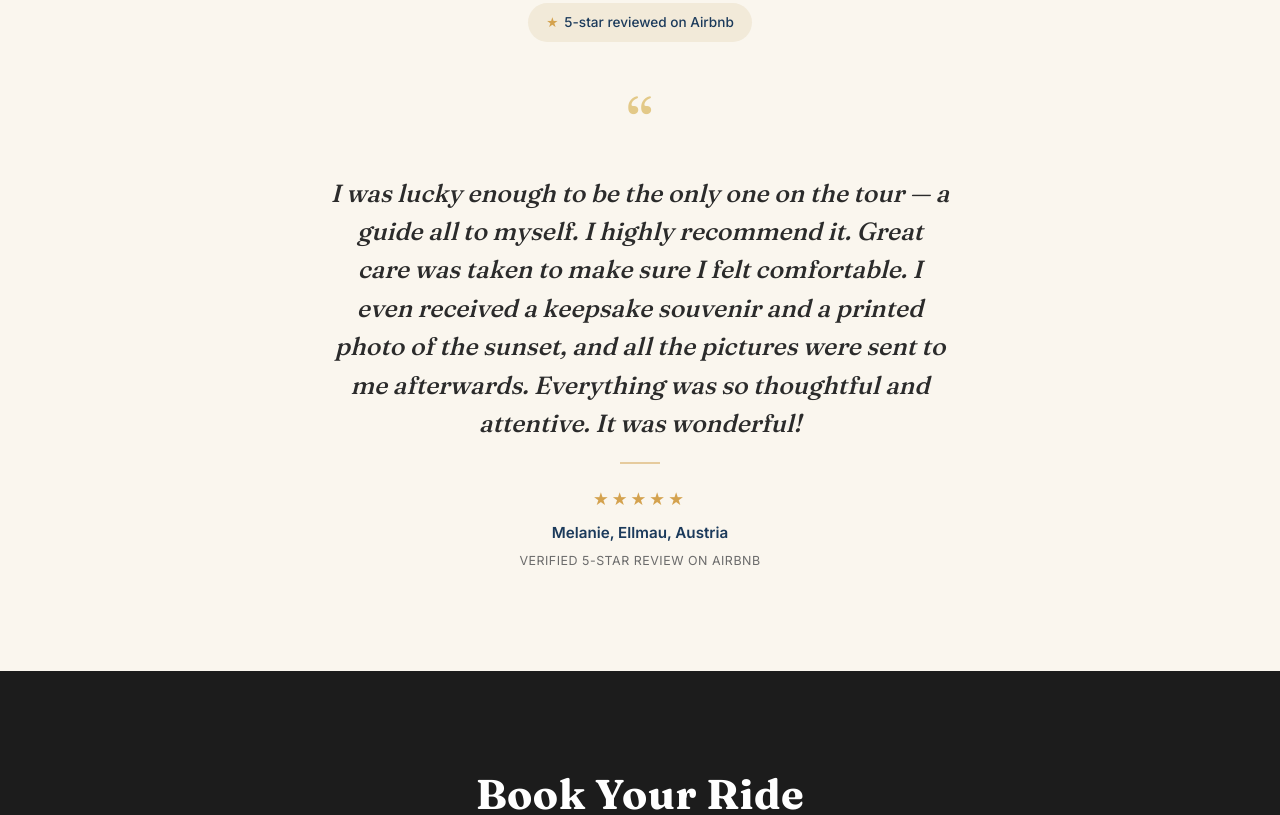
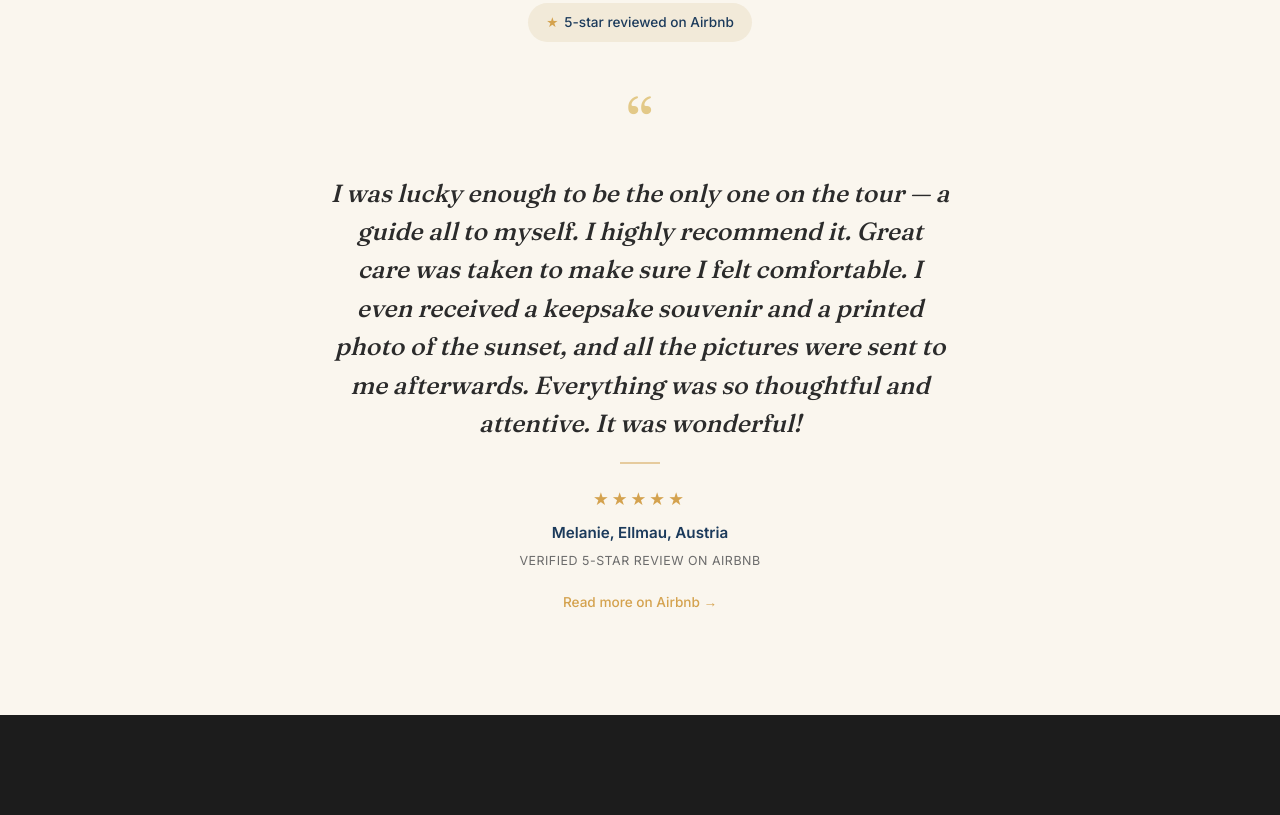
Before and after one commit to anifaspanos-create/kos-emotion-site, a plain HTML site: page index.html in a window 1280 px wide. Shown: the part 8523-9338 px from the top of the page. Drawn offline with Linux system fonts and the light colour scheme.

Commit message:
Add guest testimonial and Airbnb trust badge

```diff
--- a/index.html
+++ b/index.html
@@ -484,9 +484,9 @@
 <section id="testimonials" class="testimonials">
   <div class="section-inner reveal">
     <h2 class="section-title">What Guests Say</h2>
-    <span class="trust-badge">
+    <a href="https://www.airbnb.gr/rp/panagiotisa665?p=recommendations&product=experience&listing_id=7086604" target="_blank" rel="noopener" class="trust-badge">
       <span class="trust-badge-star" aria-hidden="true">★</span> 5-star reviewed on Airbnb
-    </span>
+    </a>
 
     <div class="testimonial-grid">
       <figure class="testimonial-card testimonial-card--featured">
@@ -500,6 +500,7 @@
           <cite class="testimonial-author">Melanie, Ellmau, Austria</cite>
           <span class="testimonial-source">Verified 5-star review on Airbnb</span>
         </figcaption>
+        <a href="https://www.airbnb.gr/rp/panagiotisa665?p=recommendations&product=experience&listing_id=7086604" target="_blank" rel="noopener" class="testimonial-link">Read more on Airbnb →</a>
       </figure>
     </div>
   </div>
--- a/style.css
+++ b/style.css
@@ -1034,7 +1034,11 @@ html.js-enabled .reveal.in-view {
   font-family: var(--font-body);
   font-size: 0.85rem;
   font-weight: 500;
+  text-decoration: none;
+  transition: transform 0.25s ease;
 }
+
+.trust-badge:hover { transform: translateY(-2px); }
 
 .testimonials .section-title { margin-bottom: 20px; }
 
@@ -1109,6 +1113,20 @@ html.js-enabled .reveal.in-view {
   font-size: 0.78rem;
   text-transform: uppercase;
   letter-spacing: 0.04em;
+}
+
+.testimonial-link {
+  font-family: var(--font-body);
+  color: var(--accent);
+  font-size: 0.85rem;
+  font-weight: 500;
+  text-decoration: none;
+  border-bottom: 1px solid transparent;
+  transition: border-color 0.2s ease;
+}
+
+.testimonial-link:hover {
+  border-bottom-color: var(--accent);
 }
 
 /* Book */
```
